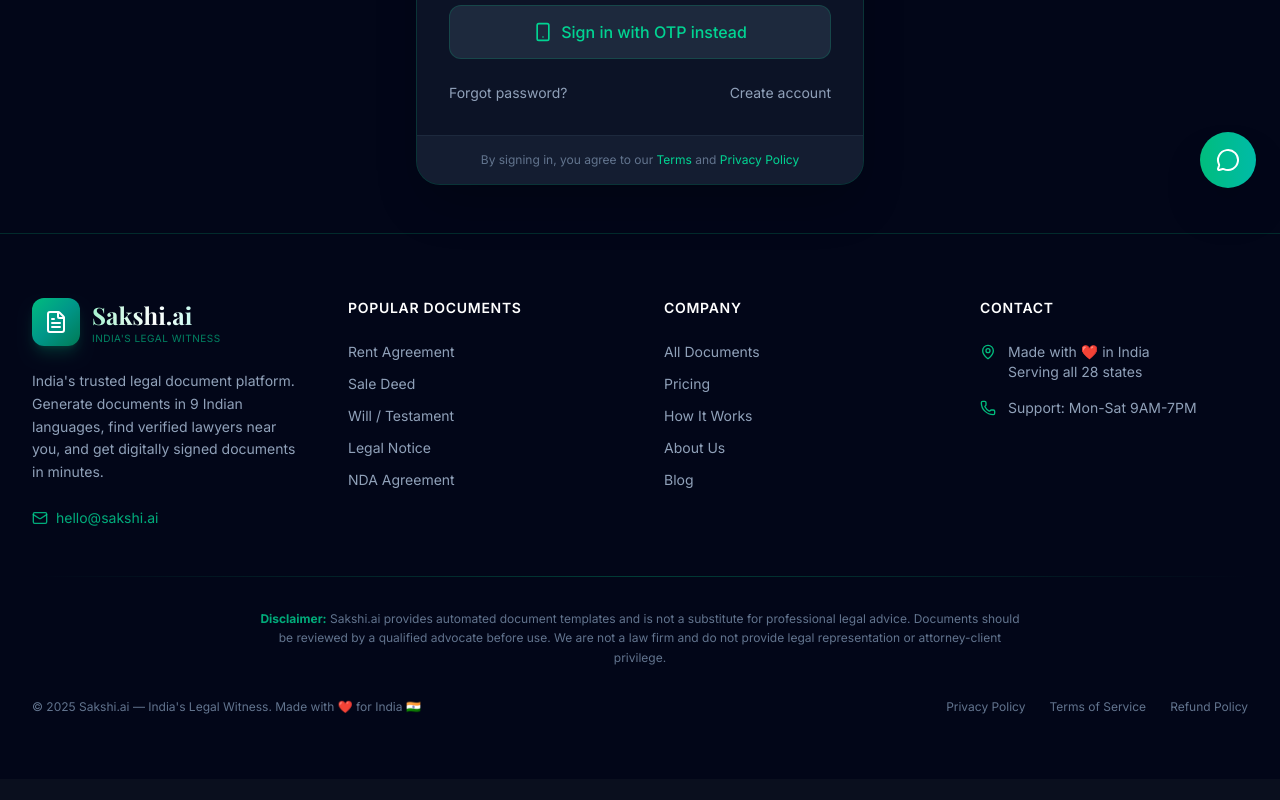
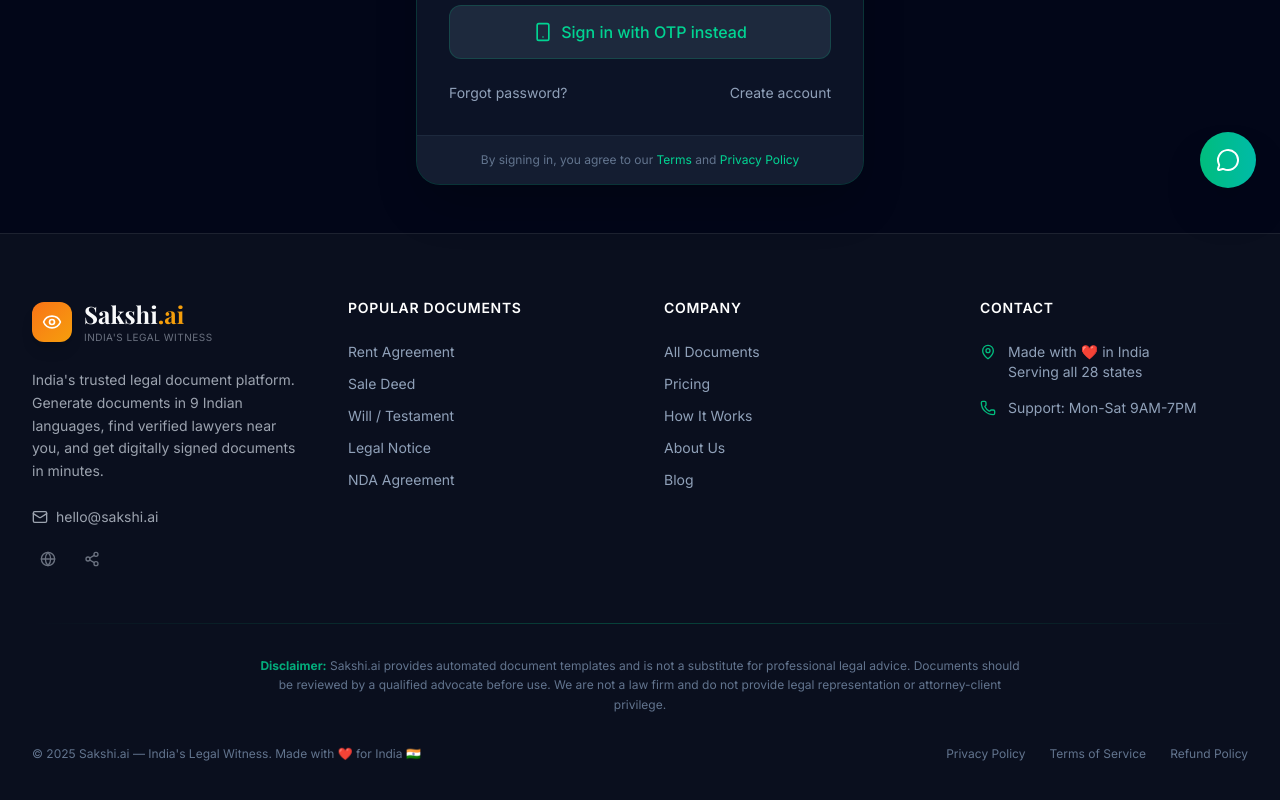
Before and after one commit to vuthpala/sakshi.ai, a Next.js app: page /login in a window 1280 px wide. Shown: the part 588-1388 px from the top of the page. Before the commit the page ends 1367 px from the top, so only its background shows below. Built offline with nearby package versions, Linux system fonts and the light colour scheme; a web font is replaced by a local one.

Commit message:
Complete 2025 redesign: header, footer, homepage

```diff
--- a/components/footer.tsx
+++ b/components/footer.tsx
@@ -1,34 +1,42 @@
 "use client";
 
-import { FileText, Mail, MapPin, Phone, ExternalLink } from "lucide-react";
+import { FileText, Mail, MapPin, Phone, ExternalLink, Eye, Globe, Share2 } from "lucide-react";
 import Link from "next/link";
 
 export function Footer() {
   const currentYear = new Date().getFullYear();
 
   return (
-    <footer className="bg-slate-950 border-t border-emerald-500/20">
+    <footer className="bg-[#0a0f1e] border-t border-[var(--border)]">
       <div className="container mx-auto px-4 py-16 md:px-8">
         {/* Top Section */}
         <div className="grid grid-cols-1 md:grid-cols-4 gap-12 mb-12">
           {/* Brand */}
           <div className="md:col-span-1">
             <Link href="/" className="flex items-center gap-3 mb-6 group">
-              <div className="flex h-12 w-12 items-center justify-center rounded-xl bg-gradient-to-br from-emerald-500 via-teal-600 to-emerald-700 shadow-lg shadow-emerald-500/20">
-                <FileText className="h-6 w-6 text-white" />
+              <div className="flex h-10 w-10 items-center justify-center rounded-xl bg-gradient-to-br from-[var(--accent-orange)] to-[var(--accent-gold)] shadow-lg">
+                <Eye className="h-5 w-5 text-white" />
               </div>
               <div className="flex flex-col">
-                <span className="font-serif text-2xl font-bold bg-gradient-to-r from-emerald-200 via-white to-teal-200 bg-clip-text text-transparent">Sakshi.ai</span>
-                <span className="text-[10px] text-emerald-400/60 uppercase tracking-wider">India's Legal Witness</span>
+                <span className="font-serif text-2xl font-bold text-[var(--text-primary)]">Sakshi<span className="text-[var(--accent-gold)]">.ai</span></span>
+                <span className="text-[10px] text-[var(--text-muted)] uppercase tracking-wider">India&apos;s Legal Witness</span>
               </div>
             </Link>
-            <p className="text-slate-400 text-sm leading-relaxed mb-6">
-              India's trusted legal document platform. Generate documents in 9 Indian languages, find verified lawyers near you, and get digitally signed documents in minutes.
+            <p className="text-[var(--text-secondary)] text-sm leading-relaxed mb-6">
+              India&apos;s trusted legal document platform. Generate documents in 9 Indian languages, find verified lawyers near you, and get digitally signed documents in minutes.
             </p>
             <div className="flex items-center gap-4">
-              <a href="mailto:hello@sakshi.ai" className="flex items-center gap-2 text-emerald-400/80 hover:text-emerald-400 text-sm transition-colors">
+              <a href="mailto:hello@sakshi.ai" className="flex items-center gap-2 text-[var(--text-secondary)] hover:text-[var(--accent-gold)] text-sm transition-colors">
                 <Mail className="h-4 w-4" />
                 hello@sakshi.ai
+              </a>
+            </div>
+            <div className="flex items-center gap-3 mt-4">
+              <a href="#" className="p-2 text-[var(--text-muted)] hover:text-[var(--accent-gold)] hover:bg-white/5 rounded-lg transition-all">
+                <Globe className="h-4 w-4" />
+              </a>
+              <a href="#" className="p-2 text-[var(--text-muted)] hover:text-[var(--accent-gold)] hover:bg-white/5 rounded-lg transition-all">
+                <Share2 className="h-4 w-4" />
               </a>
             </div>
           </div>
```
